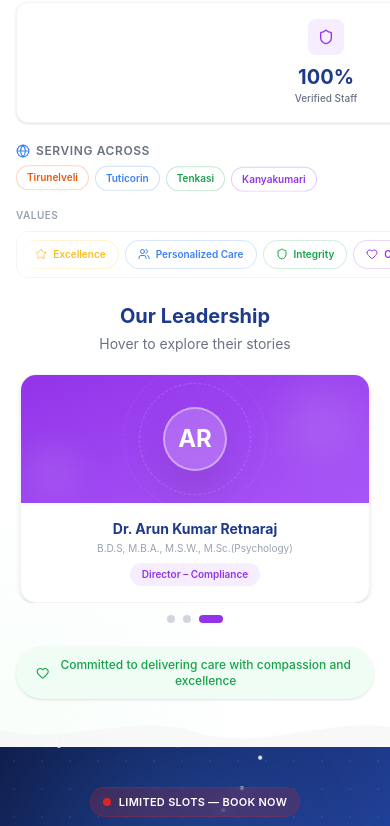
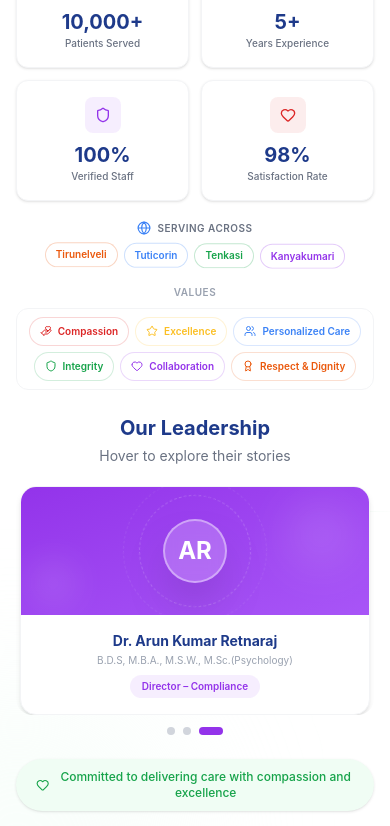
Before and after one commit to Sherbin872/akshaiHealthCare, a React (Vite) app: page / in a window 390 px wide. Shown: the part 11174-12000 px from the top of the page. Built offline with nearby package versions, Linux system fonts and the light colour scheme.

Commit message:
about section responsive adjustment

```diff
--- a/src/components/About.jsx
+++ b/src/components/About.jsx
@@ -294,16 +294,19 @@ const About = () => {
 
                     {/* Coverage + Values */}
                     <div>
+                        {/* Serving Across */}
                         <div className="mb-4">
-                            <div className="flex items-center gap-1.5 mb-2">
-                                <Globe className="w-3.5 h-3.5 text-[#3B82F6]" />
-                                <span className="text-xs font-semibold text-gray-500 uppercase tracking-wider">Serving Across</span>
+                            <div className="flex items-center justify-center sm:justify-start gap-1.5 mb-2">
+                                <Globe className="w-3.5 h-3.5 text-[#3B82F6] flex-shrink-0" />
+                                <span className="text-[10px] sm:text-xs font-semibold text-gray-500 uppercase tracking-wider">
+                                    Serving Across
+                                </span>
                             </div>
-                            <div className="flex flex-wrap gap-1.5">
+                            <div className="flex flex-wrap justify-center sm:justify-start gap-1.5">
                                 {['Tirunelveli', 'Tuticorin', 'Tenkasi', 'Kanyakumari'].map((city, i) => (
                                     <span
                                         key={i}
-                                        className="text-[10px] font-semibold px-2.5 py-1 rounded-full border bg-white hover:shadow-md transition-all duration-300 hover:scale-105 cursor-default animate-float-tag"
+                                        className="text-[10px] sm:text-xs font-semibold px-2.5 py-1 rounded-full border bg-white hover:shadow-md transition-all duration-300 hover:scale-105 cursor-default animate-float-tag whitespace-nowrap"
                                         style={{
                                             animationDelay: `${i * 0.15}s`,
                                             borderColor: ['#EA580C', '#3B82F6', '#16A34A', '#9333EA'][i] + '40',
@@ -315,10 +318,29 @@ const About = () => {
                                 ))}
                             </div>
                         </div>
+
+                        {/* Values */}
                         <div>
-                            <p className="text-[10px] text-gray-400 uppercase tracking-wider font-semibold mb-2">Values</p>
+                            <p className="text-[10px] sm:text-xs text-gray-400 uppercase tracking-wider font-semibold mb-2 text-center sm:text-left">
+                                Values
+                            </p>
                             <div className="relative overflow-hidden rounded-xl border border-gray-100 bg-white">
-                                <div id="values-scroll" className="flex gap-1.5 p-2 overflow-x-hidden">
+                                {/* Mobile: centered wrapped grid */}
+                                <div className="sm:hidden flex flex-wrap justify-center gap-1.5 p-2">
+                                    {values.map((v, i) => (
+                                        <span
+                                            key={i}
+                                            className="inline-flex items-center gap-1.5 text-[10px] font-semibold px-2.5 py-1.5 rounded-full border bg-white hover:shadow-md transition-all duration-300"
+                                            style={{ borderColor: v.color + '30', color: v.color }}
+                                        >
+                                            <v.icon className="w-3 h-3" />
+                                            {v.title}
+                                        </span>
+                                    ))}
+                                </div>
+
+                                {/* Desktop: auto-scroll */}
+                                <div id="values-scroll" className="hidden sm:flex gap-1.5 p-2 overflow-x-hidden">
                                     {[...values, ...values].map((v, i) => (
                                         <span
                                             key={i}
@@ -330,8 +352,10 @@ const About = () => {
                                         </span>
                                     ))}
                                 </div>
-                                <div className="absolute left-0 top-0 bottom-0 w-8 bg-gradient-to-r from-white to-transparent pointer-events-none" />
-                                <div className="absolute right-0 top-0 bottom-0 w-8 bg-gradient-to-l from-white to-transparent pointer-events-none" />
+
+                                {/* Edge fades - desktop only */}
+                                <div className="hidden sm:block absolute left-0 top-0 bottom-0 w-8 bg-gradient-to-r from-white to-transparent pointer-events-none" />
+                                <div className="hidden sm:block absolute right-0 top-0 bottom-0 w-8 bg-gradient-to-l from-white to-transparent pointer-events-none" />
                             </div>
                         </div>
                     </div>
```
